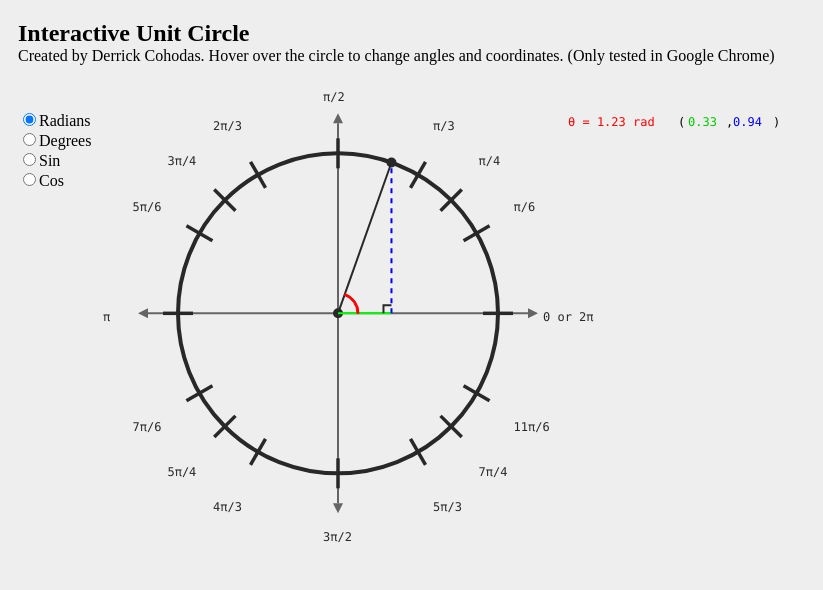
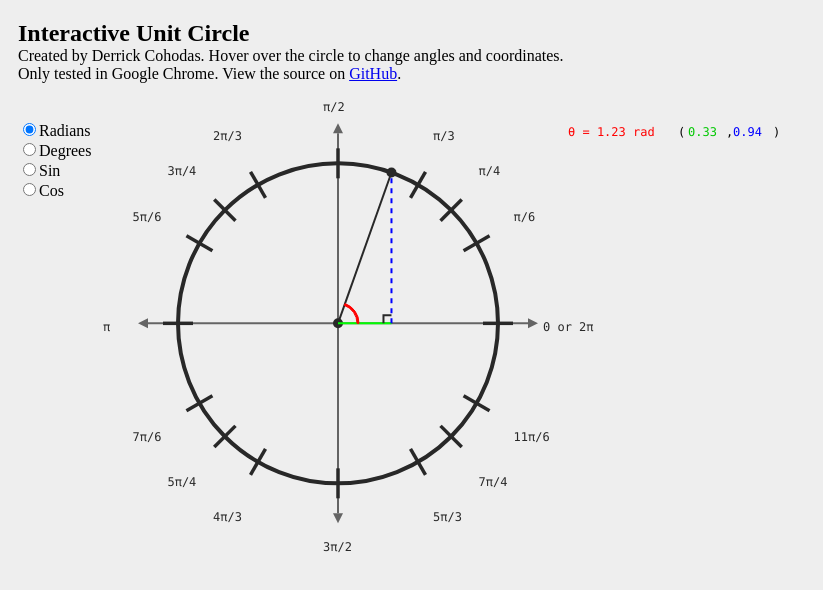
Before and after one commit to CutFamelia/unit-circle, a plain HTML site: page index.html in a window 1280 px wide. Shown: the whole page, without its empty margins (0-823 px from the left). Drawn offline with nearby package versions, Linux system fonts and the light colour scheme.

Commit message:
Updated HTML

```diff
--- a/index.html
+++ b/index.html
@@ -6,9 +6,9 @@
     <meta charset="UTF-8">
 </head>
 <body style="padding-left:10px">
-    <div style="height:60px;width:100%">
+    <div style="height:70px;width:100%">
         <h2 style="margin-bottom:0">Interactive Unit Circle</h2>
-        <p style="margin-top:0">Created by Derrick Cohodas. Hover over the circle to change angles and coordinates. (Only tested in Google Chrome)</p>
+        <p style="margin-top:0">Created by Derrick Cohodas. Hover over the circle to change angles and coordinates. <br>Only tested in Google Chrome. View the source on <a href="https://github.com/dav-/unit-circle">GitHub</a>.</p>
     </div>
     <div class="labelType" style="position:absolute; margin-top: 30px">
         <input type="radio" name="labelType" value="0" checked="checked">Radians<br>
```
